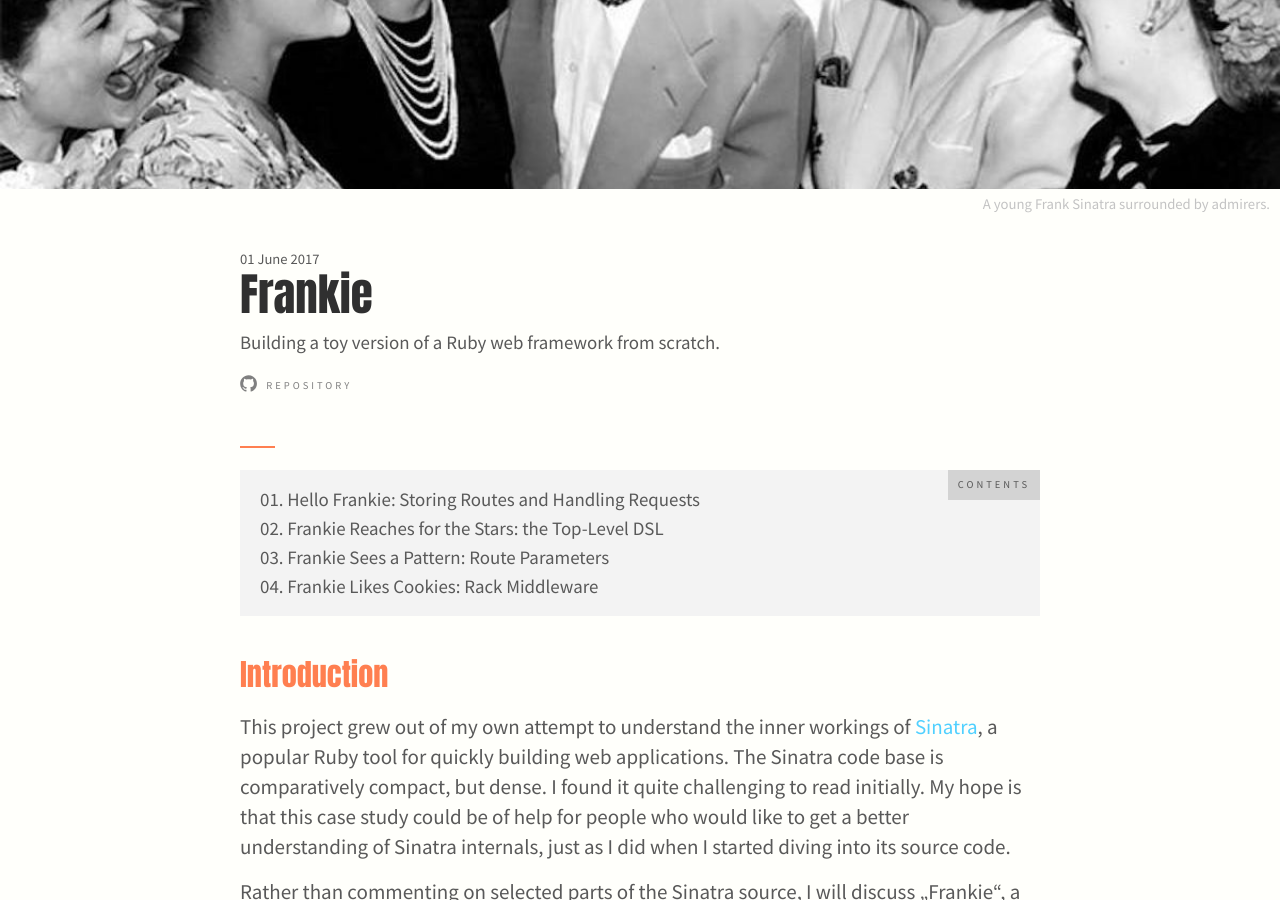
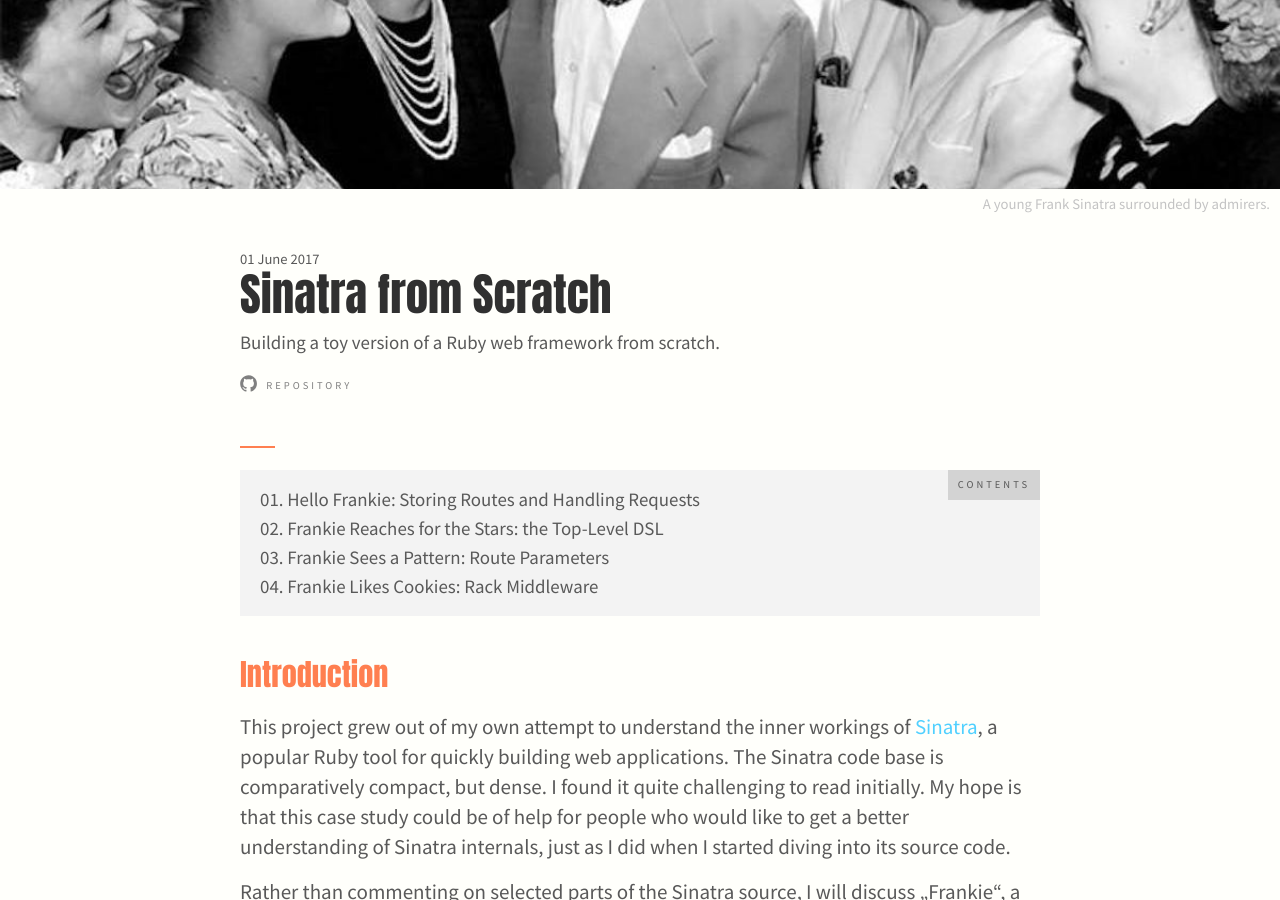
Before and after one commit to benrodenhaeuser/benrodenhaeuser.github.io, a Jekyll site: the page built from content/_posts/2017-06-01-sinatra-from-scratch.md, in a window 1280 px wide and 900 px high, scrolled down 312 px. Built offline with Jekyll 4.4.1, drawn with Linux system fonts in a browser that asks for light colours.

Commit message:
Update Sinatra project title

```diff
--- a/content/_posts/2017-06-01-sinatra-from-scratch.md
+++ b/content/_posts/2017-06-01-sinatra-from-scratch.md
@@ -1,5 +1,5 @@
 ---
-title: Frankie
+title: Sinatra from Scratch
 docstyle: article
 description: Building a toy version of a Ruby web framework from scratch.
 abstract: "A toy version of the \"Sinatra\" web framework built from the ground up: handling requests, the top-level DSL, parametrized routes and Rack middleware."
```
